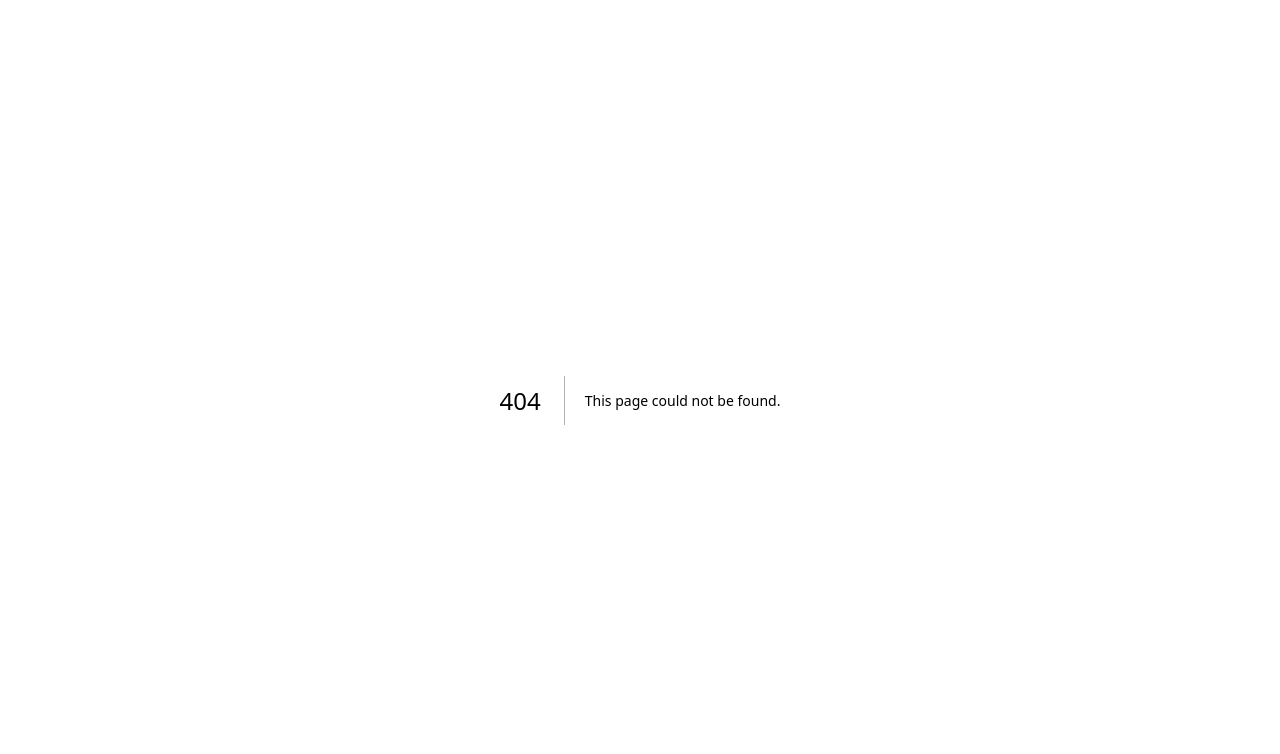
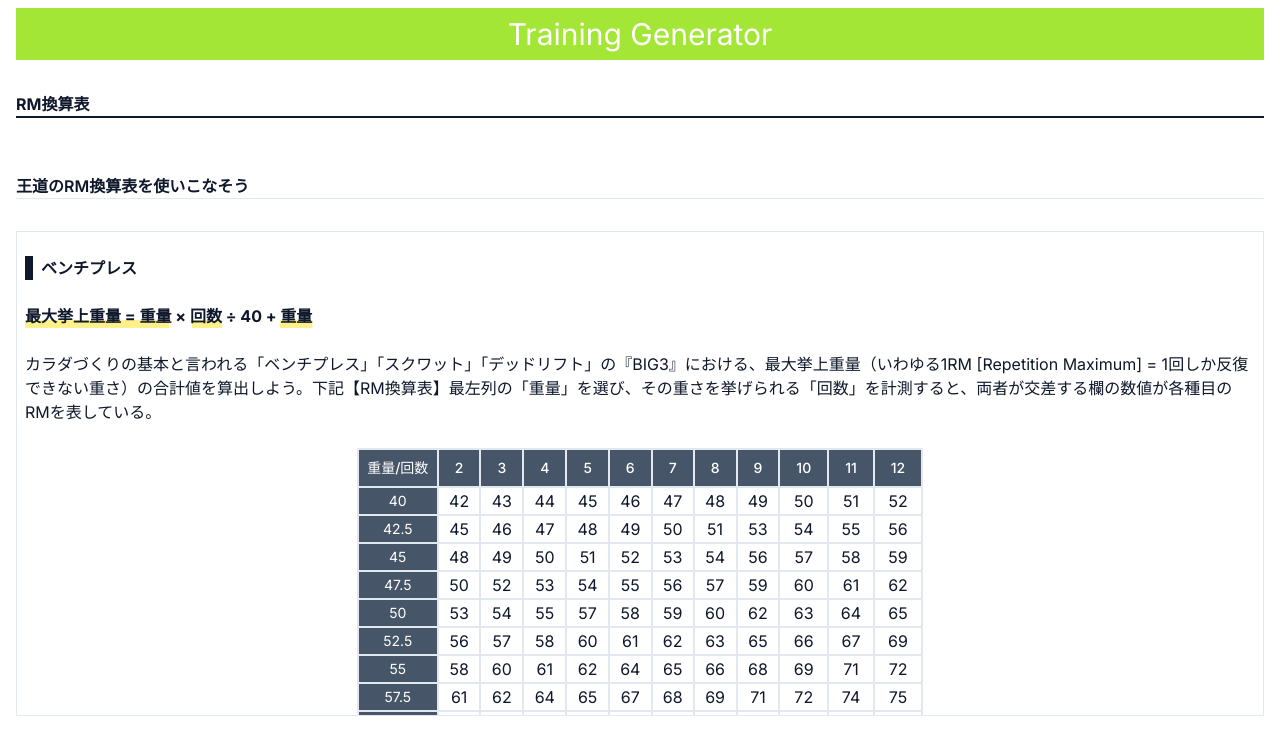
Before and after one commit to Yutassk/5-5RoutineGenerator, a Next.js app: page /RmCalcBp in a window 1280 px wide. Before the commit this address had no page. Shown: the top 754 px of the page. Built offline with nearby package versions, Linux system fonts and the light colour scheme.

Commit message:
RMpages created

```diff
--- a/package.json
+++ b/package.json
@@ -23,6 +23,7 @@
     "postcss": "8.4.29",
     "react": "18.2.0",
     "react-dom": "18.2.0",
+    "react-tabs": "^6.0.2",
     "tailwindcss": "3.3.3",
     "typescript": "5.2.2"
   }
--- /dev/null
+++ b/src/app/RmCalcBp/calc.js
@@ -0,0 +1,16 @@
+let weights = [];
+let reps = [2, 3, 4, 5, 6, 7, 8, 9, 10, 11, 12];
+const calc = (w, r) => (w * r) / 40 + w;
+let rm = [];
+
+for (let i = 40; i < 301; i += 2.5) {
+  weights.push(parseInt(i));
+}
+
+weights.forEach((weight) => {
+  reps.forEach((rep) => {
+    rm.push(Math.ceil(calc(weight, rep)));
+  });
+});
+
+export { weights, reps, rm };
--- /dev/null
+++ b/src/app/RmCalcBp/page.tsx
@@ -0,0 +1,18 @@
+import React from "react";
+import Header from "../component/Header";
+import { BpRMConversion } from "../component/BpRMConversion";
+
+const RmCalc = () => {
+  return (
+    <div className="w-full m-auto text-slate-900">
+      <div className="mx-4">
+        <Header />
+        <h1 className="font-bold border-b-2 border-slate-900 mt-8 mb-14">RM換算表</h1>
+        <h2 className="border-b border-slate-200 font-semibold mb-8">王道のRM換算表を使いこなそう</h2>
+        <BpRMConversion />
+      </div>
+    </div>
+  );
+};
+
+export default RmCalc;
--- a/src/app/calc/5*5routine.js
+++ /dev/null
@@ -1,13 +0,0 @@
-let MAX_WEIGHT = 64.5;
-let bOnesPlace = MAX_WEIGHT % 10;
-let mainWeight = MAX_WEIGHT - bOnesPlace;
-
-let result = 2.5 * Math.floor(bOnesPlace / 2.5);
-
-let inputNum = 0;
-let hensuu = 0.55;
-let value = inputNum * low;
-let multiple = 2.5;
-let near = Math.round(value / multiple) * multiple;
-
-console.log;
--- /dev/null
+++ b/src/app/component/BpRMConversion.tsx
@@ -0,0 +1,57 @@
+import React from "react";
+
+export const BpRMConversion = () => {
+  const rmTables = [];
+
+  const titleRow = {
+    title: "重量/回数",
+    reps: [2, 3, 4, 5, 6, 7, 8, 9, 10, 11, 12],
+  };
+  //   rmTables.push(titleRow);
+
+  for (let weight = 40; weight <= 300; weight += 2.5) {
+    let rmValue = [];
+    for (let rm = 2; rm < 13; rm++) {
+      const calc = (weight * rm) / 40 + weight;
+      rmValue.push(Math.ceil(calc));
+    }
+    rmTables.push({ weights: weight, rms: rmValue });
+  }
+
+  return (
+    <div className="border border-slate-200 px-2">
+      <h3 className="border-l-8 border-slate-900 ps-2 my-6 font-bold">ベンチプレス</h3>
+      <p className="font-bold  decoration-yellow-200 decoration-8 underline-offset-[-2px] underline mb-6 ">最大挙上重量 = 重量 × 回数 ÷ 40 + 重量</p>
+      <p className="mb-6">
+        カラダづくりの基本と言われる「ベンチプレス」「スクワット」「デッドリフト」の『BIG3』における、最大挙上重量（いわゆる1RM [Repetition Maximum] =
+        1回しか反復できない重さ）の合計値を算出しよう。下記【RM換算表】最左列の「重量」を選び、その重さを挙げられる「回数」を計測すると、両者が交差する欄の数値が各種目のRMを表している。
+      </p>
+      <div className="h-[calc(100vh/3)] overflow-scroll">
+        <table className="border border-slate-200 text-center m-auto ">
+          <thead className="">
+            <tr className="">
+              <th className=" py-2 border-2 border-slate-200 font-medium text-sm sticky top-0 left-0 z-50 bg-slate-600 text-white">{titleRow.title}</th>
+              {titleRow.reps.map((rep, index) => (
+                <th className="px-4 border-2 border-slate-200 font-medium text-sm sticky top-0 left-0 bg-slate-600 text-white " key={index}>
+                  {rep}
+                </th>
+              ))}
+            </tr>
+          </thead>
+          <tbody>
+            {rmTables.map((table) => (
+              <tr key={table.weights}>
+                <th className="px-5 border-2 border-slate-200 bg-slate-600 text-white font-normal text-sm sticky left-0">{table.weights}</th>
+                {table.rms.map((rm) => (
+                  <td className="border-2 border-slate-200" key={rm}>
+                    {rm}
+                  </td>
+                ))}
+              </tr>
+            ))}
+          </tbody>
+        </table>
+      </div>
+    </div>
+  );
+};
--- a/src/app/component/BenchPress.tsx
+++ b/src/app/component/TrainingGenerator.tsx
@@ -5,7 +5,7 @@ import React, { useEffect, useState } from "react";
 
 type Schedule = { title: string; weights: number[]; results: number[] };
 
-export const BenchPress = () => {
+export const TrainingGenerator = () => {
   const [maxWeight, setMaxWeight] = useState<string>("");
   const [checkedRows, setCheckedRows] = useState<number[]>([]);
   const [schedules, setSchedules] = useState<Schedule[]>([
--- a/src/app/layout.tsx
+++ b/src/app/layout.tsx
@@ -1,22 +1,18 @@
-import './globals.css'
-import type { Metadata } from 'next'
-import { Inter } from 'next/font/google'
+import "./globals.css";
+import type { Metadata } from "next";
+import { Inter } from "next/font/google";
 
-const inter = Inter({ subsets: ['latin'] })
+const inter = Inter({ subsets: ["latin"] });
 
 export const metadata: Metadata = {
-  title: 'Create Next App',
-  description: 'Generated by create next app',
-}
+  title: "Training Generator",
+  description: "Generated training weights",
+};
 
-export default function RootLayout({
-  children,
-}: {
-  children: React.ReactNode
-}) {
+export default function RootLayout({ children }: { children: React.ReactNode }) {
   return (
     <html lang="en">
       <body className={inter.className}>{children}</body>
     </html>
-  )
+  );
 }
--- a/src/app/page.tsx
+++ b/src/app/page.tsx
@@ -1,13 +1,18 @@
 import Image from "next/image";
-import { BenchPress } from "./component/BenchPress";
+import { TrainingGenerator } from "./component/TrainingGenerator";
 import Header from "./component/Header";
+import Link from "next/link";
 
 export default function Home() {
   return (
     <div className="w-full m-auto">
       <div className="mx-2">
         <Header />
-        <BenchPress />
+        <TrainingGenerator />
+        <p>
+          RMって何？という方は
+          <Link href={"/RmCalcBp"}>こちら</Link>で解説しています。
+        </p>
       </div>
     </div>
   );
```
Also changed, not shown: src/app/component/Tabs.tsx (added), 1 other file (tests, documents, lock files or other folders).
